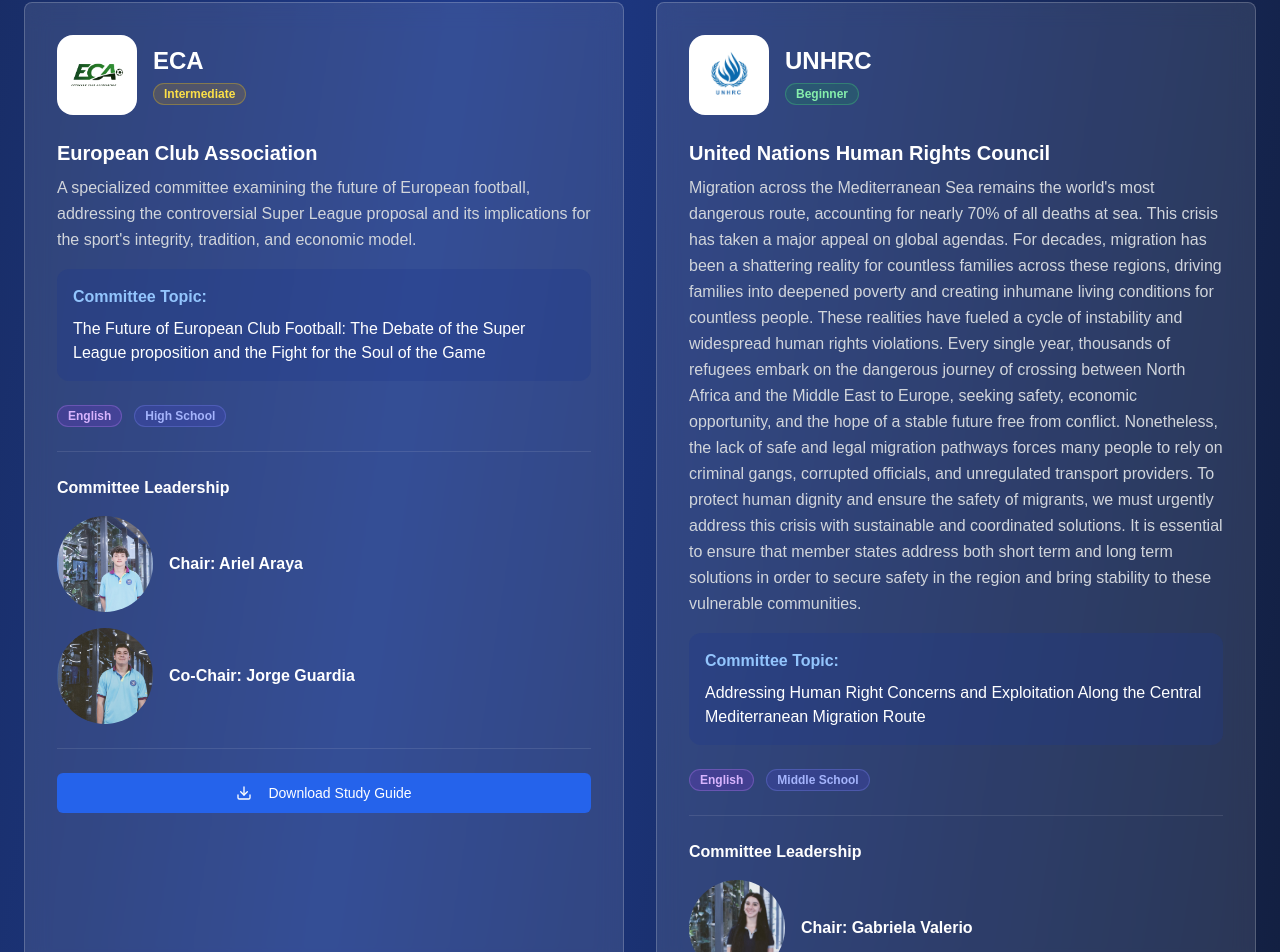
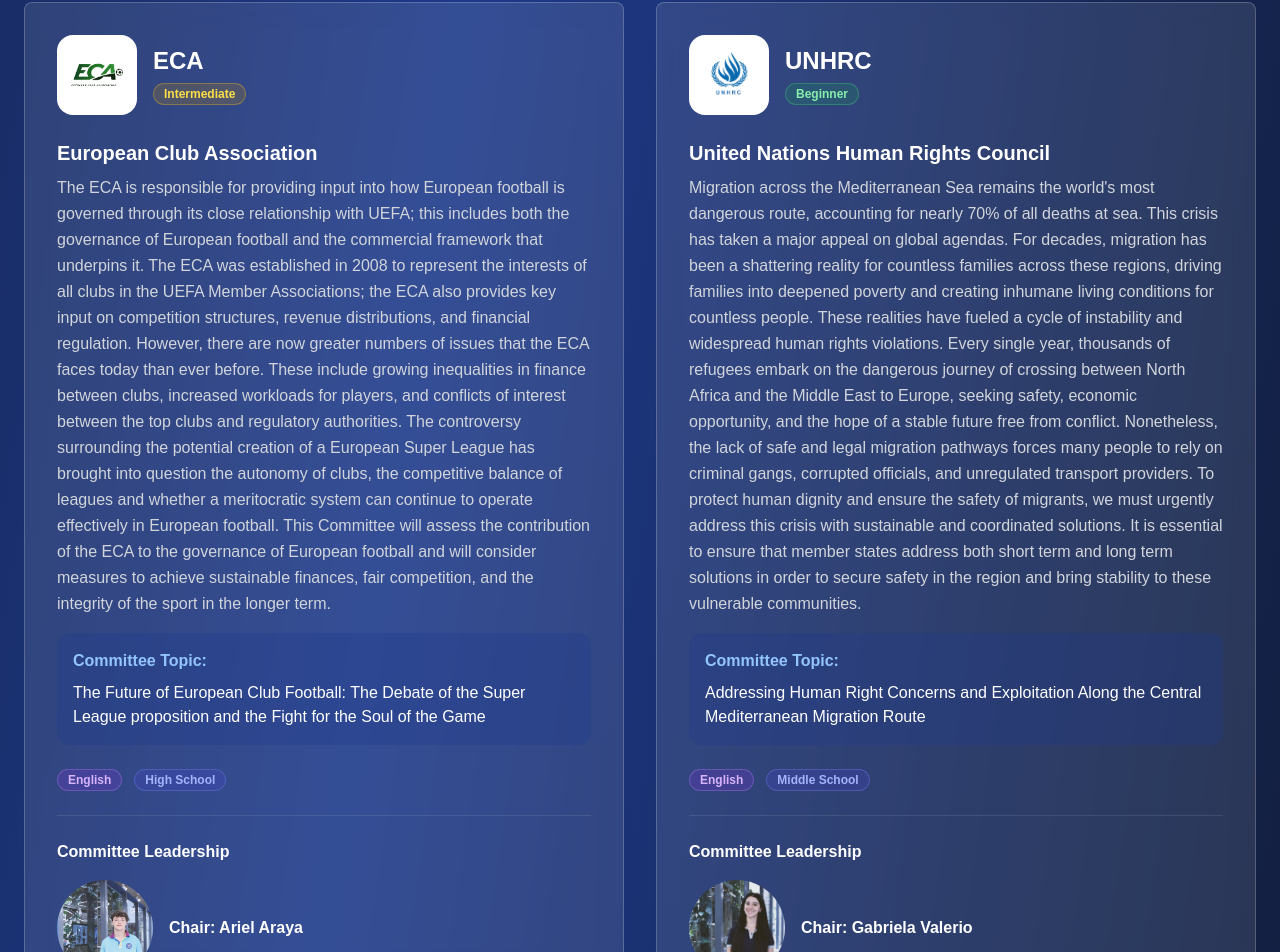
Before and after one commit to Asosto/LMUNV12, a Next.js app: page /committees in a window 1280 px wide. Shown: the part 5389-6341 px from the top of the page. Built offline with nearby package versions, Linux system fonts and the light colour scheme.

Commit message:
Update committees page
Co-authored-by: Cursor <cursoragent@cursor.com>

```diff
--- a/app/committees/page.tsx
+++ b/app/committees/page.tsx
@@ -191,7 +191,7 @@ export default function CommitteesPage() {
       difficulty: "Intermediate",
       logo: "/committee_logos/ECA Logo.png",
       description:
-        "A specialized committee examining the future of European football, addressing the controversial Super League proposal and its implications for the sport's integrity, tradition, and economic model.",
+          "The ECA is responsible for providing input into how European football is governed through its close relationship with UEFA; this includes both the governance of European football and the commercial framework that underpins it. The ECA was established in 2008 to represent the interests of all clubs in the UEFA Member Associations; the ECA also provides key input on competition structures, revenue distributions, and financial regulation. However, there are now greater numbers of issues that the ECA faces today than ever before. These include growing inequalities in finance between clubs, increased workloads for players, and conflicts of interest between the top clubs and regulatory authorities. The controversy surrounding the potential creation of a European Super League has brought into question the autonomy of clubs, the competitive balance of leagues and whether a meritocratic system can continue to operate effectively in European football. This Committee will assess the contribution of the ECA to the governance of European football and will consider measures to achieve sustainable finances, fair competition, and the integrity of the sport in the longer term.",
       chair: {
         name: "Ariel Araya",
         image: "/committee_portraits/Ariel Araya.jpeg",
```
